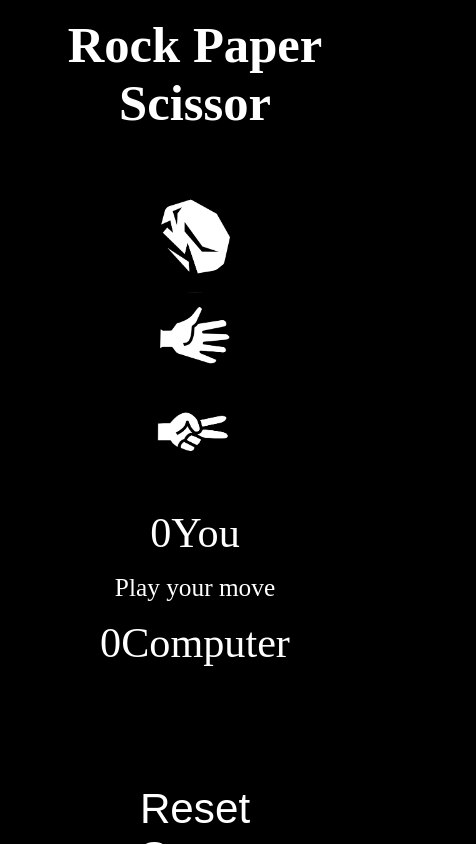
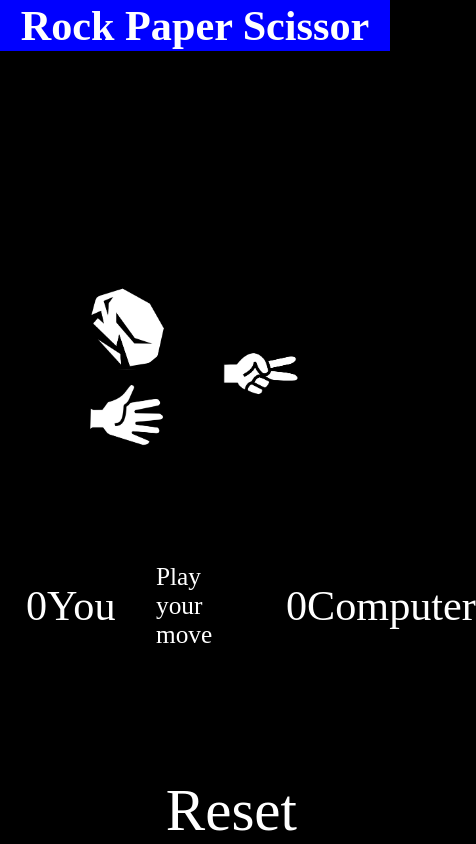
Before and after one commit to nagaraj7650/rockpaperscissor, a plain HTML site: page index.html in a window 390 px wide. Shown: the whole page, 476 px wide, since content can reach past the window. Drawn offline with Linux system fonts and the light colour scheme; a web font is replaced by a local one.

```diff
--- a/style.css
+++ b/style.css
@@ -1,7 +1,7 @@
 * {
     margin: 0;
     padding: 0;
-    box-sizing: border-box;
+    border: border-box;
 }
 
 body {
@@ -9,45 +9,53 @@ body {
     font-family: handjet;
 }
 
+@media only screen and (max-width: 500px) {
+    #heading {
+        height: 5vh;
+    }
+}
+
 #heading {
     height: 12vh;
     font-size: 10vh;
     color: white;
+    font-family: handjet;
     display: flex;
     align-items: center;
     justify-content: center;
     font-weight: 600;
-    text-align: center;
-    padding: 0 1rem;
 }
 
 .main {
+    height: 40vh;
     width: 100vw;
     display: flex;
     align-items: center;
     justify-content: center;
-    flex-wrap: wrap;
 }
 
 .game {
-    width: 100%;
+    height: 20vh;
+    width: 70vw;
     display: flex;
     align-items: center;
     justify-content: center;
 }
 
 .choices {
+    height: 15vh;
+    width: 50vw;
     display: flex;
+    align-items: center;
+    justify-content: space-around;
     flex-wrap: wrap;
-    justify-content: center;
-    gap: 1rem;
-    padding: 1rem;
 }
 
 .choice {
     height: 10vh;
     width: 10vh;
     border-radius: 50%;
+    border: 0.4vh black;
     transition: border 0.1s, height 0.3s, width 0.3s;
 }
 
@@ -60,60 +68,64 @@ body {
 }
 
 .scorecard {
-    width: 100%;
+    height: 12vh;
+    width: 100vw;
     display: flex;
     justify-content: space-around;
-    flex-wrap: wrap;
-    padding: 1rem 0;
 }
 
 .player {
-    width: 30%;
-    min-width: 120px;
+    height: 8vh;
+    width: 20vw;
     background-color: black;
     display: flex;
     align-items: center;
     justify-content: space-evenly;
 }
 
+.pleasework {
+    height: 4vh;
+    width: 100vw;
+}
+
 .winnerDraw {
-    width: 30%;
-    min-width: 120px;
+    height: 8vh;
+    width: 20vw;
     background-color: black;
-    display: flex;
-    align-items: center;
-    justify-content: center;
-    padding: 0 0.5rem;
 }
 
 p {
     color: white;
     font-family: handjet;
     font-size: 5vh;
-    text-align: center;
+}
+
+.winnerDraw {
+    display: flex;
+    align-items: center;
+    justify-content: center;
 }
 
 .resetGame {
-    height: 10vh;
-    width: 100%;
+    height: 8vh;
+    width: 100vw;
     background-color: black;
     display: flex;
     align-items: center;
     justify-content: center;
-    margin-bottom: 2vh;
 }
 
 #reset {
     height: 7vh;
-    width: 30vw;
-    min-width: 120px;
-    font-size: 4vh;
-    border: none;
-    background-color: black;
+    width: 20vw;
     color: white;
-    transition: background-color 0.3s;
+    font-family: handjet;
+    font-size: 5vh;
+    transition: background-color 0.4s;
+    border: 0;
     position: fixed;
     bottom: 0;
+    background-color: black;
 }
 
 #reset:active {
@@ -123,48 +135,72 @@ p {
 #computerchose {
     color: white;
     height: 4vh;
-    width: 100%;
+    width: 100vw;
+    font-family: handjet;
     font-size: 3vh;
     text-align: center;
-    padding-top: 1vh;
+}
+
+.game-mode {
+    margin: 20px auto;
+    width: 80vw;
+    text-align: center;
+    color: white;
+}
+
+#rounds {
+    padding: 5px;
+    background-color: #333;
+    color: white;
+    font-size: 2.5vh;
+    border: 0;
+    border-radius: 5px;
 }
 
 @media only screen and (max-width: 500px) {
     #heading {
-        font-size: 6vh;
-        height: auto;
-        padding: 1rem;
-    }
-
-    .choice {
-        width: 80px;
-        height: 80px;
+        height: 6vh;
+        font-size: 5vh;
+        width: 100%;
+        display: flex;
+        justify-content: center;
+        align-items: center;
+        background-color: blue;
     }
 
     .choices {
+        height: 200px;
+        width: 100vw;
+        flex-wrap: wrap;
+        justify-content: center;
         flex-direction: column;
-        gap: 1rem;
     }
 
-    .player,
-    .winnerDraw {
-        width: 100%;
-        justify-content: center;
-        margin: 0.5rem 0;
+    #computerchose {
+        height: 150px;
+        text-align: center;
+        font-size: 7vh;
+        color: grey;
+    }
+
+    #reset {
+        position: fixed;
+        font-size: 7vh;
+        height: 8vh;
+        bottom: 0;
+        width: 15vw;
     }
 
     #winnerText {
         font-size: 3vh;
     }
 
-    #reset {
-        width: 60vw;
-        font-size: 5vh;
+    .game-mode {
+        width: 80vw;
+        font-size: 4vh;
     }
 
-    #computerchose {
+    #rounds {
         font-size: 4vh;
-        height: auto;
-        padding: 1rem 0;
     }
 }
```
